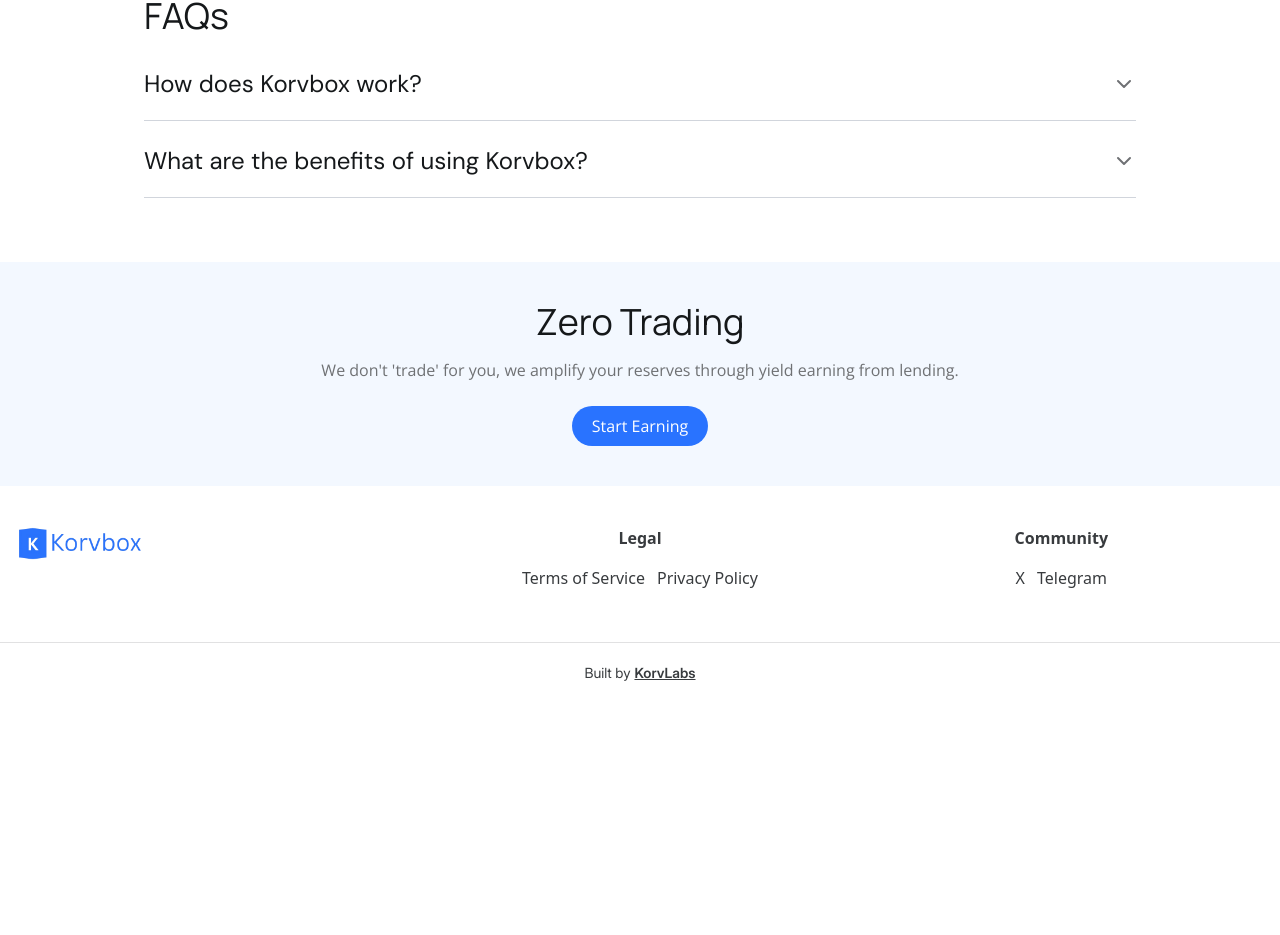
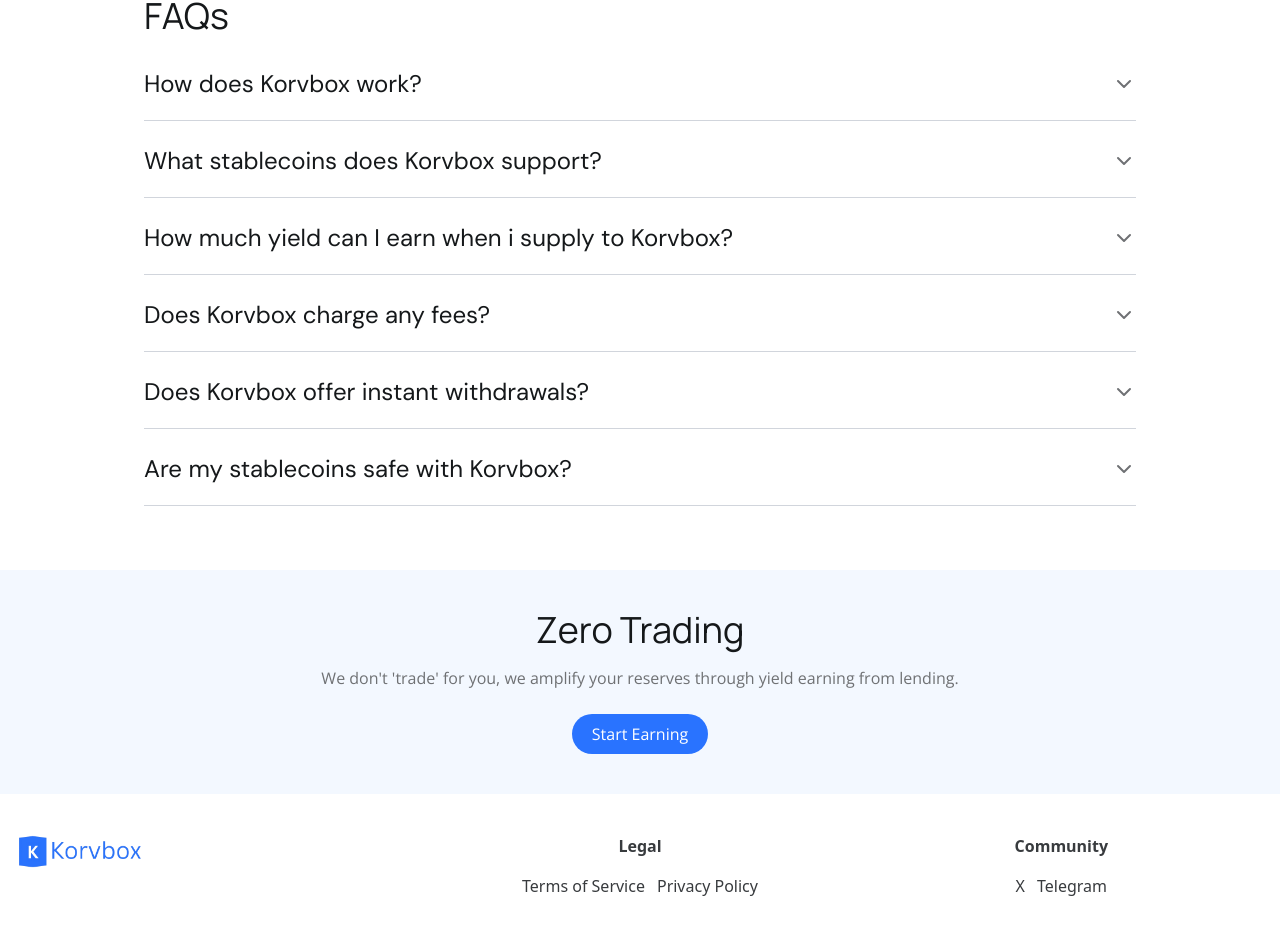
Before and after one commit to calebomondi/korvbox-landing, a React (Vite) app: page / in a window 1280 px wide. Shown: the part 2711-3646 px from the top of the page. Before the commit the page ends 3410 px from the top, so only its background shows below. Built offline with nearby package versions, Linux system fonts and the light colour scheme; no server answers.

Commit message:
Updated FAQs

```diff
--- a/src/components/body/data.ts
+++ b/src/components/body/data.ts
@@ -2,9 +2,27 @@
   {
     question: "How does Korvbox work?",
     answer: "Korvbox allows users to deposit stablecoins into Morpho Protocol vaults, where they can earn yield by providing liquidity to verified borrowers. The process is fully transparent and operates through smart contracts on the Base blockchain."
+  },{
+    question: "What stablecoins does Korvbox support?",
+    answer: "Korvbox currently supports USDC deposits on the Base blockchain. We're continuously evaluating additional stablecoins to expand our offerings based on user demand and security considerations."
   },
   {
-    question: "What are the benefits of using Korvbox?",
-    answer: "Korvbox offers you stable, predictable returns on your USDC with simple management, strong security, full liquidity, and transparent real-time tracking of your earnings."
+    question: "How much yield can I earn when i supply to Korvbox?",
+    answer: "Yield rates vary based on market conditions and borrowing demand in the Morpho Protocol vaults. Current rates are displayed in real-time on your dashboard, and historical APY data is available to help you track performance over time."
+  },
+  {
+    question: "Does Korvbox charge any fees?",
+    answer: "Korvbox does not charge any fees for deposits or withdrawals. However, standard network transaction fees (gas fees) on the Base blockchain may apply when interacting with the smart contracts."
+
+  },
+  {
+    question: "Does Korvbox offer instant withdrawals?",
+    answer: "Yes, Korvbox provides instant liquidity. You can withdraw your funds at any time without lock-up periods or withdrawal delays, giving you complete control over your assets."
+  },
+
+  {
+    question: "Are my stablecoins safe with Korvbox?",
+    answer: "Korvbox prioritizes security through audited smart contracts, integration with the battle-tested Morpho Protocol, and operation on the secure Base blockchain. All funds are held in non-custodial smart contracts, meaning you maintain control of your assets. However, as with all DeFi protocols, smart contract risks exist."
   }
+
 ]
```
